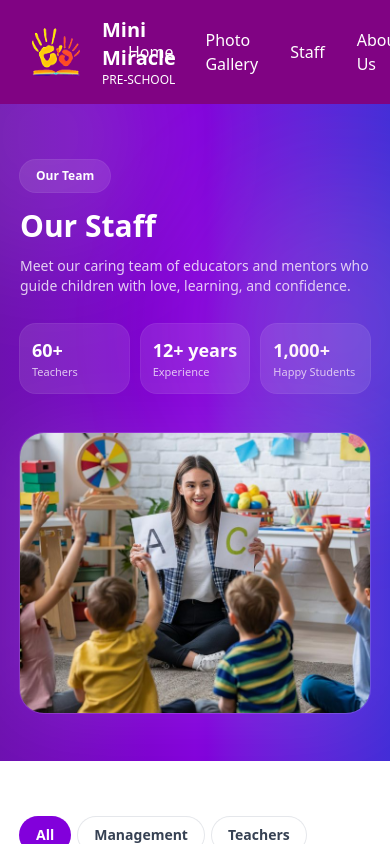
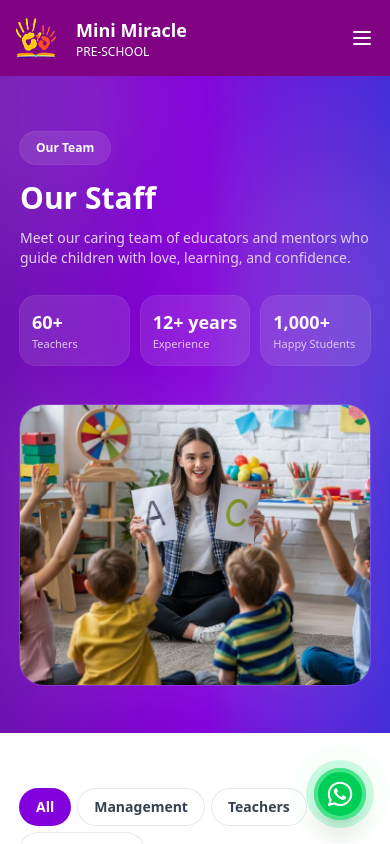
Before and after one commit to kishan-ctrl/Mini-Miracles, a React (Vite) app in the folder minimiracle/: page /staff in a window 390 px wide. Shown: the top 844 px of the page. Built offline with nearby package versions, Linux system fonts and the light colour scheme.

Commit message:
update mobile responsivness

```diff
--- a/minimiracle/package.json
+++ b/minimiracle/package.json
@@ -15,20 +15,20 @@
     "prop-types": "^15.8.1",
     "react": "^19.2.0",
     "react-dom": "^19.2.0",
+    "react-icons": "^5.5.0",
     "react-router-dom": "^7.10.1"
   },
   "devDependencies": {
     "@eslint/js": "^9.39.1",
+    "@tailwindcss/postcss": "^4.1.18",
     "@tailwindcss/vite": "^4.1.18",
     "@types/react": "^19.2.5",
     "@types/react-dom": "^19.2.3",
     "@vitejs/plugin-react": "^5.1.1",
-    "autoprefixer": "^10.4.23",
     "eslint": "^9.39.1",
     "eslint-plugin-react-hooks": "^7.0.1",
     "eslint-plugin-react-refresh": "^0.4.24",
     "globals": "^16.5.0",
-    "postcss": "^8.5.6",
     "tailwindcss": "^4.1.18",
     "vite": "npm:rolldown-vite@7.2.5"
   },
--- /dev/null
+++ b/minimiracle/postcss.config.js
@@ -0,0 +1,6 @@
+export default {
+  plugins: {
+    '@tailwindcss/postcss': {},
+     autoprefixer: {},
+  }
+}
--- a/minimiracle/src/App.css
+++ b/minimiracle/src/App.css
@@ -35,3 +35,51 @@
 .read-the-docs {
   color: #888;
 }
+/* WhatsApp Button Animations */
+@keyframes fadeIn {
+  from {
+    opacity: 0;
+    transform: translateY(10px);
+  }
+  to {
+    opacity: 1;
+    transform: translateY(0);
+  }
+}
+
+@keyframes infinitePulseGlow {
+  0% {
+    box-shadow:
+      0 0 0 0 rgba(72, 187, 120, 0.7),
+      0 0 0 0 rgba(72, 187, 120, 0.4),
+      0 0 20px rgba(72, 187, 120, 0.3);
+  }
+  70% {
+    box-shadow:
+      0 0 0 15px rgba(72, 187, 120, 0),
+      0 0 0 10px rgba(72, 187, 120, 0),
+      0 0 25px rgba(72, 187, 120, 0.6);
+  }
+  100% {
+    box-shadow:
+      0 0 0 0 rgba(72, 187, 120, 0),
+      0 0 0 0 rgba(72, 187, 120, 0),
+      0 0 20px rgba(72, 187, 120, 0.3);
+  }
+}
+
+.animate-fadeIn {
+  animation: fadeIn 0.3s ease-out;
+}
+
+.infinite-pulse-glow {
+  animation: infinitePulseGlow 2s infinite;
+}
+
+/* Make the glow more subtle on mobile */
+@media (max-width: 640px) {
+  .infinite-pulse-glow {
+    animation: infinitePulseGlow 2.5s infinite;
+    box-shadow: 0 0 15px rgba(72, 187, 120, 0.4) !important;
+  }
+}
--- a/minimiracle/src/App.jsx
+++ b/minimiracle/src/App.jsx
@@ -5,6 +5,7 @@ import PhotoGallery from "./pages/PhotoGallery";
 import AboutUs from "./pages/AboutUs";
 import Footer from "./components/Footer";
 import Staff from "./pages/Staff";
+import WhatsAppButton from "./components/whatsappButton";
 import "./App.css";
 
 function App() {
@@ -22,7 +23,7 @@ function App() {
           <Route path="/staff" element={<Staff />} />
         </Routes>
       </main>
-
+      <WhatsAppButton />
       {/* Always visible */}
       <Footer />
     </div>
--- a/minimiracle/src/components/HeroSection.jsx
+++ b/minimiracle/src/components/HeroSection.jsx
@@ -37,7 +37,7 @@ export default function HeroSection({ children }) {
 
           <button
             type="button"
-            className="relative mt-7 inline-flex items-center justify-center rounded-md bg-teal-600 px-7 py-3 text-sm font-semibold text-white shadow-[0_10px_20px_rgba(0,0,0,0.18)] hover:bg-teal-500 transition"
+            className="relative mt-7 inline-flex items-center justify-center rounded-md bg-teal-600 px-7 py-3 text-sm font-semibold text-white shadow-[0_10px_20px_rgba(0,0,0,0.18)] hover:bg-teal-500 hover:cursor-pointer transition"
           >
             Enroll Now
           </button>
--- a/minimiracle/src/components/Navbar.jsx
+++ b/minimiracle/src/components/Navbar.jsx
@@ -1,23 +1,82 @@
-import React from 'react';
+import React, { useState } from 'react';
 
 const Navbar = () => {
+  const [isMenuOpen, setIsMenuOpen] = useState(false);
+
   return (
-    <nav className="bg-[#800383] px-8 py-4">
+    <nav className="bg-[#800383] px-4 sm:px-6 lg:px-8 py-4">
       <div className="max-w-7xl mx-auto flex items-center justify-between">
+        {/* Logo Section */}
         <div className="flex items-center gap-3">
-          <img src="/images/logo.png" alt="Rainbow Preschool" className="w-12 h-12" />
-          <div className="ml-[10px]">
-            <h1 className="text-white font-bold text-xl">Mini Miracle</h1>
+          <img src="/images/logo.png" alt="Rainbow Preschool" className="w-10 h-10 md:w-12 md:h-12" />
+          <div className="ml-2 md:ml-[10px]">
+            <h1 className="text-white font-bold text-lg md:text-xl">Mini Miracle</h1>
             <p className="text-white text-xs">PRE-SCHOOL</p>
           </div>
         </div>
 
-        <ul className="flex gap-8 items-center">
+        {/* Desktop Navigation - Hidden on mobile */}
+        <ul className="hidden md:flex gap-6 lg:gap-8 items-center">
           <li><a href="/" className="text-white hover:text-[#F9D823] transition">Home</a></li>
           <li><a href="/gallery" className="text-white hover:text-[#F9D823] transition">Photo Gallery</a></li>
           <li><a href="/staff" className="text-white hover:text-[#F9D823] transition">Staff</a></li>
           <li><a href="/about" className="text-white hover:text-[#F9D823] transition">About Us</a></li>
         </ul>
+
+        {/* Mobile Menu Button */}
+        <button
+          className="md:hidden text-white focus:outline-none"
+          onClick={() => setIsMenuOpen(!isMenuOpen)}
+          aria-label="Toggle menu"
+        >
+          <svg
+            className="w-6 h-6"
+            fill="none"
+            stroke="currentColor"
+            viewBox="0 0 24 24"
+            xmlns="http://www.w3.org/2000/svg"
+          >
+            {isMenuOpen ? (
+              <path strokeLinecap="round" strokeLinejoin="round" strokeWidth={2} d="M6 18L18 6M6 6l12 12" />
+            ) : (
+              <path strokeLinecap="round" strokeLinejoin="round" strokeWidth={2} d="M4 6h16M4 12h16M4 18h16" />
+            )}
+          </svg>
+        </button>
+      </div>
+
+      {/* Mobile Navigation Menu */}
+      <div className={`md:hidden ${isMenuOpen ? 'block' : 'hidden'}`}>
+        <div className="px-4 pt-2 pb-4 space-y-3">
+          <a
+            href="/"
+            className="block text-white hover:text-[#F9D823] transition py-2 border-b border-white/20"
+            onClick={() => setIsMenuOpen(false)}
+          >
+            Home
+          </a>
+          <a
+            href="/gallery"
+            className="block text-white hover:text-[#F9D823] transition py-2 border-b border-white/20"
+            onClick={() => setIsMenuOpen(false)}
+          >
+            Photo Gallery
+          </a>
+          <a
+            href="/staff"
+            className="block text-white hover:text-[#F9D823] transition py-2 border-b border-white/20"
+            onClick={() => setIsMenuOpen(false)}
+          >
+            Staff
+          </a>
+          <a
+            href="/about"
+            className="block text-white hover:text-[#F9D823] transition py-2"
+            onClick={() => setIsMenuOpen(false)}
+          >
+            About Us
+          </a>
+        </div>
       </div>
     </nav>
   );
--- a/minimiracle/src/components/cards/CourseCard.jsx
+++ b/minimiracle/src/components/cards/CourseCard.jsx
@@ -39,7 +39,7 @@ const CourseCard = React.memo(function CourseCard({ title, desc, imgId,imgAlt,im
           className="mt-4 inline-flex items-center justify-center rounded-full px-4 py-2 text-sm font-semibold
                      bg-slate-900 text-white hover:bg-slate-800
                      focus:outline-none focus-visible:ring-2 focus-visible:ring-slate-700 focus-visible:ring-offset-2
-                     transition"
+                     hover:cursor-pointer transition"
           aria-label={`View details for ${title}`}
         >
           View Details
--- /dev/null
+++ b/minimiracle/src/components/whatsappButton.jsx
@@ -0,0 +1,76 @@
+import { FaWhatsapp } from "react-icons/fa";
+import { useEffect, useRef, useState } from "react";
+
+const WhatsAppButton = () => {
+  const [isFooterVisible, setIsFooterVisible] = useState(false);
+  const observerRef = useRef(null);
+
+  const whatsappLink = `https://wa.me/message/APC6K67QK43IF1`;
+
+  useEffect(() => {
+    // Run only on client
+    if (typeof window === "undefined") return;
+
+    const footerEl = document.getElementById("footer");
+    if (!footerEl) return;
+
+    observerRef.current = new IntersectionObserver(
+      (entries) => {
+        const entry = entries[0];
+        setIsFooterVisible(entry.isIntersecting);
+      },
+      { threshold: 0.1 }
+    );
+
+    observerRef.current.observe(footerEl);
+
+    return () => {
+      if (observerRef.current) {
+        observerRef.current.disconnect();
+      }
+    };
+  }, []);
+
+  return (
+    <div className="fixed bottom-6 right-6 z-50 animate-constant-glow">
+      {/* Popup Message */}
+      {!isFooterVisible && (
+        <div className="absolute bottom-16 right-0 max-sm:hidden bg-white shadow-md rounded-lg px-3 py-2 text-gray-600 text-xs w-44 animate-fadeIn mb-2">
+          💬 Need help? Chat with us on WhatsApp!
+        </div>
+      )}
+
+      {/* WhatsApp Floating Button */}
+      <a
+        href={whatsappLink}
+        target="_blank"
+        rel="noopener noreferrer"
+        aria-label="Chat with us on WhatsApp"
+        className="relative flex items-center justify-center bg-green-500 text-white rounded-full p-3 md:p-4 shadow-xl transition-transform duration-300 hover:scale-110 hover:bg-green-600 animate-pulse-glow"
+      >
+        {/* Constant inner glow */}
+        <div className="absolute inset-0 bg-green-400 rounded-full animate-ping opacity-20"></div>
+
+        {/* Main icon container */}
+        <div className="relative z-10">
+          <FaWhatsapp
+            size={28}
+            className="sm:w-6 sm:h-6 md:w-7 md:h-7"
+            aria-hidden="true"
+          />
+        </div>
+
+        {/* Outer glow ring - constant animation */}
+        <div className="absolute inset-0 rounded-full border-4 border-green-300 opacity-70 animate-pulse-ring"></div>
+
+        {/* Additional outer glow */}
+        <div
+          className="absolute -inset-2 rounded-full bg-green-400 opacity-20 animate-pulse-ring"
+          style={{ animationDelay: "0.5s" }}
+        ></div>
+      </a>
+    </div>
+  );
+};
+
+export default WhatsAppButton;
--- /dev/null
+++ b/minimiracle/tailwind.config.js
@@ -0,0 +1,11 @@
+/** @type {import('tailwindcss').Config} */
+export default {
+  content: [
+    "./index.html",
+    "./src/**/*.{js,ts,jsx,tsx,vue}",
+  ],
+  theme: {
+    extend: {},
+  },
+  plugins: [],
+}
```
Also changed, not shown: minimiracle/src/components/Footer.jsx (+72 -43 lines), minimiracle/src/components/cards/ActivityCard.jsx (+7 -8 lines), minimiracle/src/pages/Home.jsx (+5 -5 lines), 1 other file (tests, documents, lock files or other folders).
